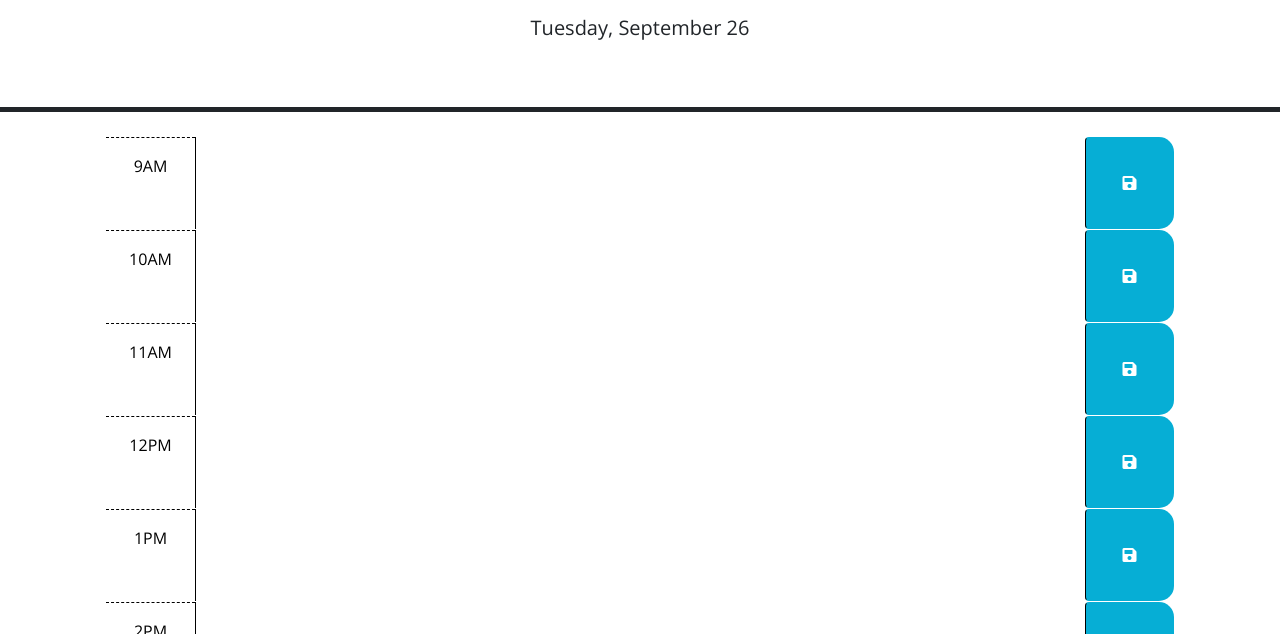
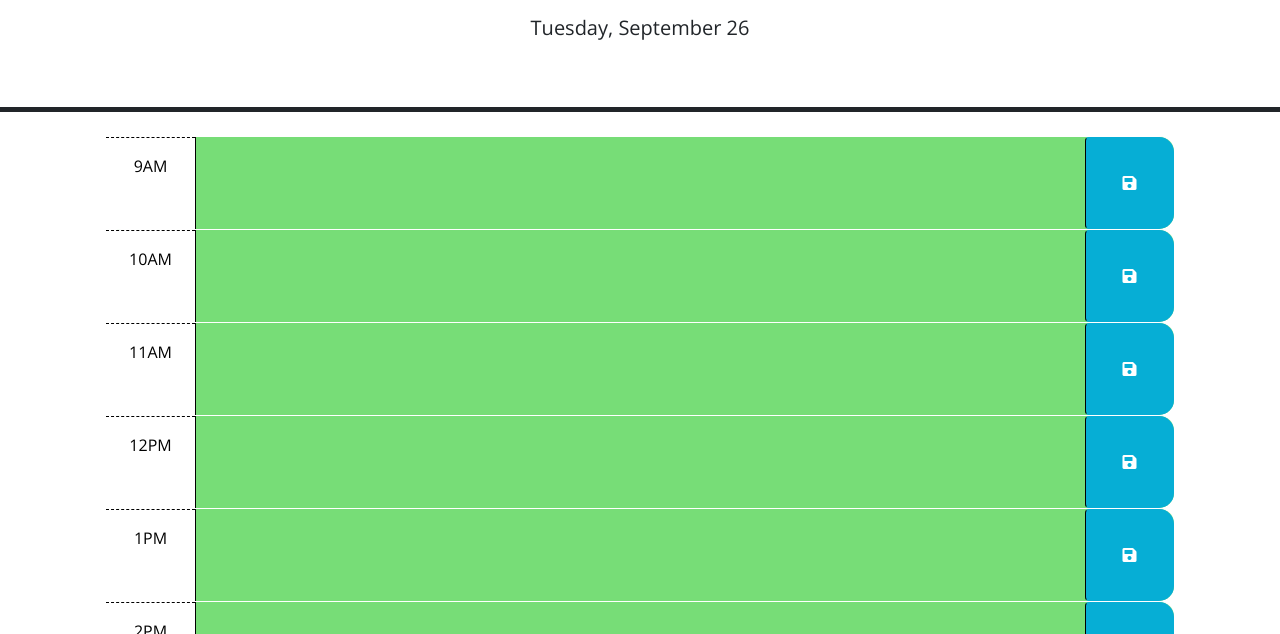
Before and after one commit to trnigg/work-day-scheduler, a plain HTML site: page index.html in a window 1280 px wide. Shown: the part 166-800 px from the top of the page. Drawn offline with nearby package versions, Linux system fonts and the light colour scheme.

Commit message:
Added functionality to display time-dependant formatting

```diff
--- a/assets/script.js
+++ b/assets/script.js
@@ -17,7 +17,7 @@ $(document).ready(function() {
       }
     });
 
-    // on save-button click, take ID of parent div pair with input if not empty and save to localStorage
+    // on save-button click, take ID of parent div pair with input (ifNot empty) and save to localStorage
     saveButton.click(function() {
       const hourDivID = $(this).closest('div').attr('id');
       const textInput = $(this).siblings('textarea');
@@ -30,25 +30,24 @@ $(document).ready(function() {
       }
     });
 
+    // Get the 24-hour-of-day time in JS
+    let currentHour = dayjs().format("HH");
+    console.log(currentHour);
 
-    //
-    // TODO: Add code to apply the past, present, or future class to each time
-    // block by comparing the id to the current hour. HINTS: How can the id
-    // attribute of each time-block be used to conditionally add or remove the
-    // past, present, and future classes? How can Day.js be used to get the
-    // current hour in 24-hour time?
-    // Get(2 digit hour)
-      //if greater than ID-OUR = past
-      //else if equal present
-      //else () future
-      // advanced format plug in for ordinal advanced format plugin could help for 'kk' (2-dig year from 0 comparison)
-
-    //
-    // TODO: Add code to get any user input that was saved in localStorage and set
-    // the values of the corresponding textarea elements. HINT: How can the id
-    // attribute of each time-block be used to do this?
-    //
-
+    // Get all IDs that starts with "hour"
+    $('div[id^="hour"]').each(function() {
+      // Get the hour (last two digits) of the IDs
+      let classHour = $(this).attr('id').slice(-2);
+      console.log(classHour);
+      //compare hour of each class with current hour and apply conditional formatting by applying respective classes
+      if (classHour < currentHour) {
+        $(this).addClass("past");
+      } else if (classHour === currentHour) {
+        $(this).addClass("present");
+      } else {
+        $(this).addClass("future");
+      }
+    });
 
     // TODO: Add code to display the current date in the header of the page.
     let today = dayjs();
--- a/index.html
+++ b/index.html
@@ -48,7 +48,7 @@
         code is implemented.
         -->
 
-      <div id="hour-9" class="row time-block">
+      <div id="hour-09" class="row time-block">
         <div class="col-2 col-md-1 hour text-center py-3">9AM</div>
         <textarea class="col-8 col-md-10 description" rows="3"> </textarea>
         <button class="btn saveBtn col-2 col-md-1" aria-label="save">
```
